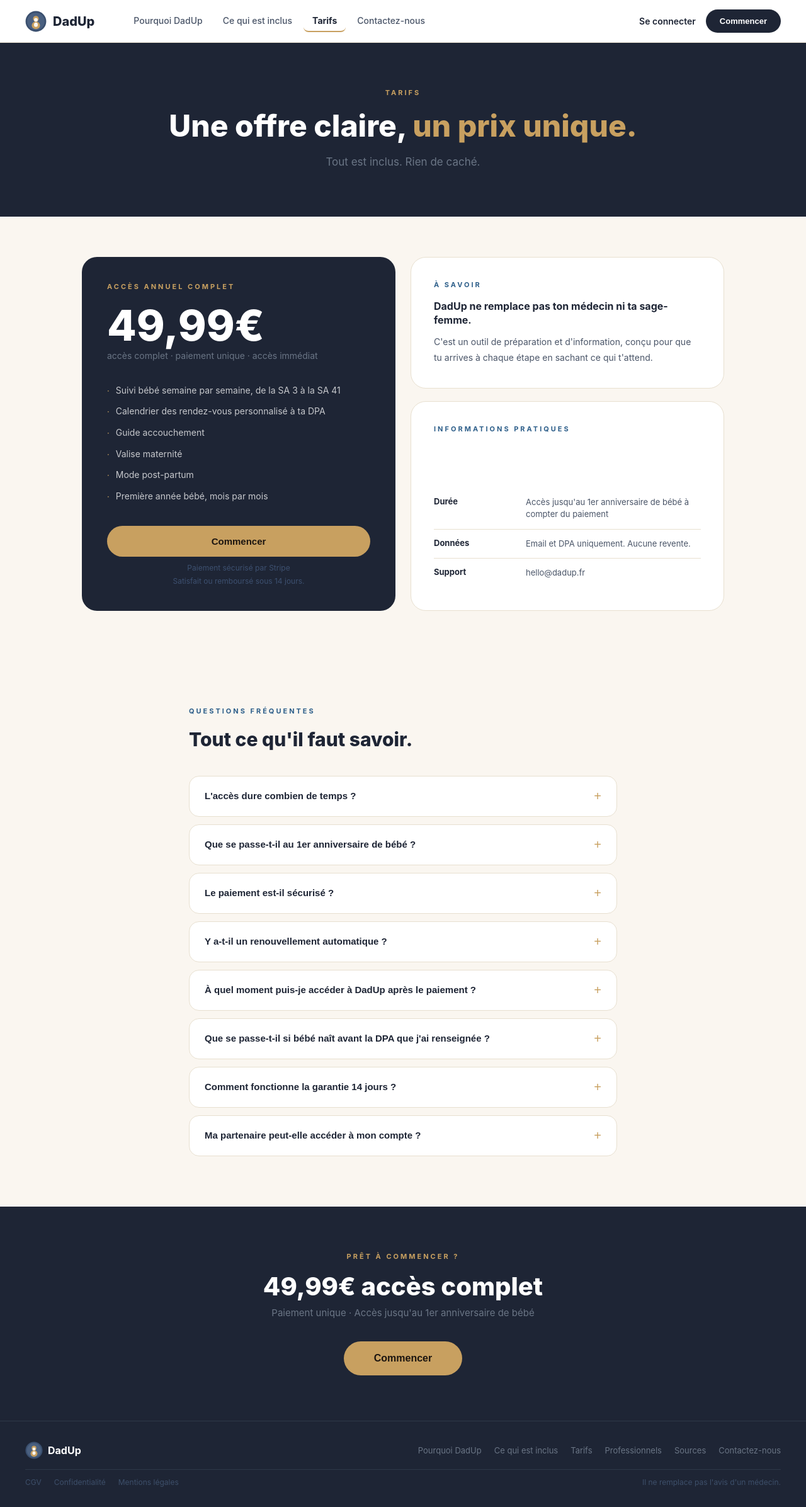
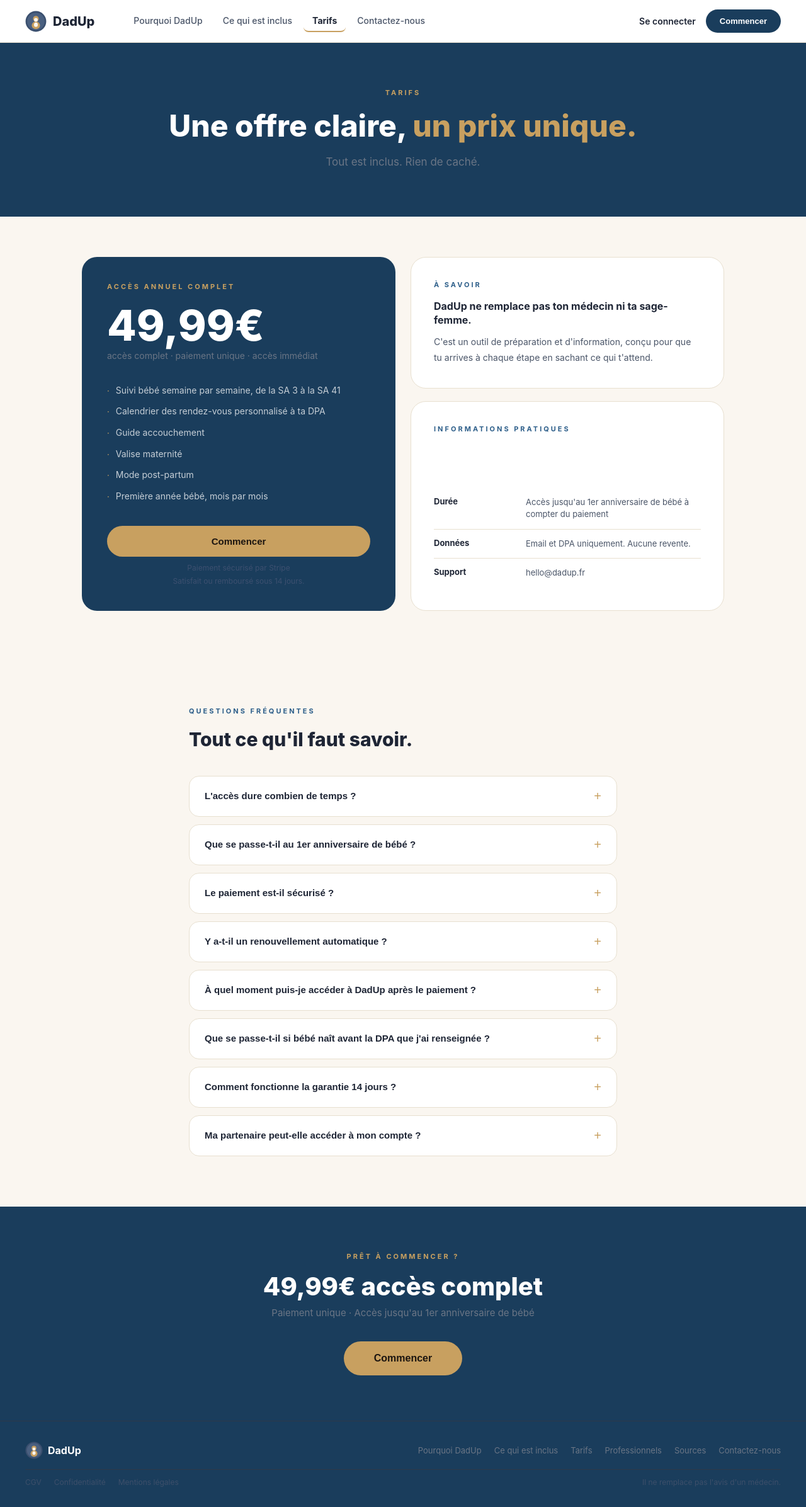
Before and after one commit to Julproject/dadup, a Next.js app: page /tarifs in a window 1280 px wide. Shown: the whole page at 63% size. Built offline with nearby package versions, Linux system fonts and the light colour scheme.

Commit message:
Update page.tsx

```diff
--- a/app/tarifs/page.tsx
+++ b/app/tarifs/page.tsx
@@ -82,7 +82,7 @@ export default function TarifsPage() {
         </div>
         <div className="nc" style={{ alignItems: 'center', gap: '16px' }}>
           <a href="/login" style={{ color: C.dark, fontSize: '14px', fontWeight: 600, textDecoration: 'none' }}>Se connecter</a>
-          <button onClick={goToStripe} style={{ background: C.dark, color: C.white, padding: '11px 22px', borderRadius: '32px', fontSize: '13px', fontWeight: 700, border: 'none', cursor: 'pointer' }}>Commencer</button>
+          <button onClick={goToStripe} style={{ background: '#1A3D5C', color: C.white, padding: '11px 22px', borderRadius: '32px', fontSize: '13px', fontWeight: 700, border: 'none', cursor: 'pointer' }}>Commencer</button>
         </div>
         <button className="hamburger" onClick={() => setMenuOpen(!menuOpen)} style={{ display: 'none', background: 'none', border: `1px solid ${C.border}`, padding: '8px 12px', borderRadius: '8px', cursor: 'pointer' }}>
           <svg width="20" height="20" viewBox="0 0 20 20" fill="none">
@@ -101,7 +101,7 @@ export default function TarifsPage() {
       )}
 
       {/* HERO */}
-      <section className="hero" style={{ background: C.dark, padding: '72px 40px' }}>
+      <section className="hero" style={{ background: '#1A3D5C', padding: '72px 40px' }}>
         <div style={{ maxWidth: '760px', margin: '0 auto', textAlign: 'center' }}>
           <p style={{ color: C.gold, fontSize: '11px', fontWeight: 700, letterSpacing: '3px', textTransform: 'uppercase', margin: '0 0 20px' }}>Tarifs</p>
           <h1 style={{ color: C.white, fontSize: '48px', fontWeight: 800, margin: '0 0 16px', lineHeight: 1.1 }}>
@@ -116,7 +116,7 @@ export default function TarifsPage() {
         <div className="grid">
 
           {/* COLONNE GAUCHE, carte prix */}
-          <div style={{ background: C.dark, borderRadius: '24px', padding: '40px', display: 'flex', flexDirection: 'column', height: '100%' }}>
+          <div style={{ background: '#1A3D5C', borderRadius: '24px', padding: '40px', display: 'flex', flexDirection: 'column', height: '100%' }}>
             <p style={{ color: C.gold, fontSize: '11px', fontWeight: 700, letterSpacing: '3px', textTransform: 'uppercase', margin: '0 0 20px' }}>Accès annuel complet</p>
             <div style={{ marginBottom: '6px' }}>
               <span style={{ color: C.white, fontSize: '68px', fontWeight: 800, lineHeight: 1 }}>49,99€</span>
@@ -216,7 +216,7 @@ export default function TarifsPage() {
       </section>
 
       {/* CTA BAS */}
-      <section style={{ background: C.dark, padding: '72px 40px', textAlign: 'center' as const }}>
+      <section style={{ background: '#1A3D5C', padding: '72px 40px', textAlign: 'center' as const }}>
         <p style={{ color: C.gold, fontSize: '11px', fontWeight: 700, letterSpacing: '3px', textTransform: 'uppercase' as const, margin: '0 0 16px' }}>Prêt à commencer ?</p>
         <h2 style={{ color: C.white, fontSize: '40px', fontWeight: 800, margin: '0 0 8px' }}>49,99€ accès complet</h2>
         <p style={{ color: '#6a7585', fontSize: '15px', margin: '0 0 36px' }}>Paiement unique · Accès jusqu'au 1er anniversaire de bébé</p>
@@ -226,7 +226,7 @@ export default function TarifsPage() {
       </section>
 
       {/* FOOTER */}
-      <footer style={{ background: C.dark, borderTop: '1px solid #2e3848', padding: '32px 40px' }}>
+      <footer style={{ background: '#1A3D5C', borderTop: '1px solid #2e3848', padding: '32px 40px' }}>
         <div style={{ maxWidth: '1200px', margin: '0 auto', display: 'flex', flexDirection: 'column', gap: '16px' }}>
           <div style={{ display: 'flex', alignItems: 'center', justifyContent: 'space-between', flexWrap: 'wrap' as const, gap: '16px' }}>
             <div style={{ display: 'flex', alignItems: 'center', gap: '8px' }}>
```
